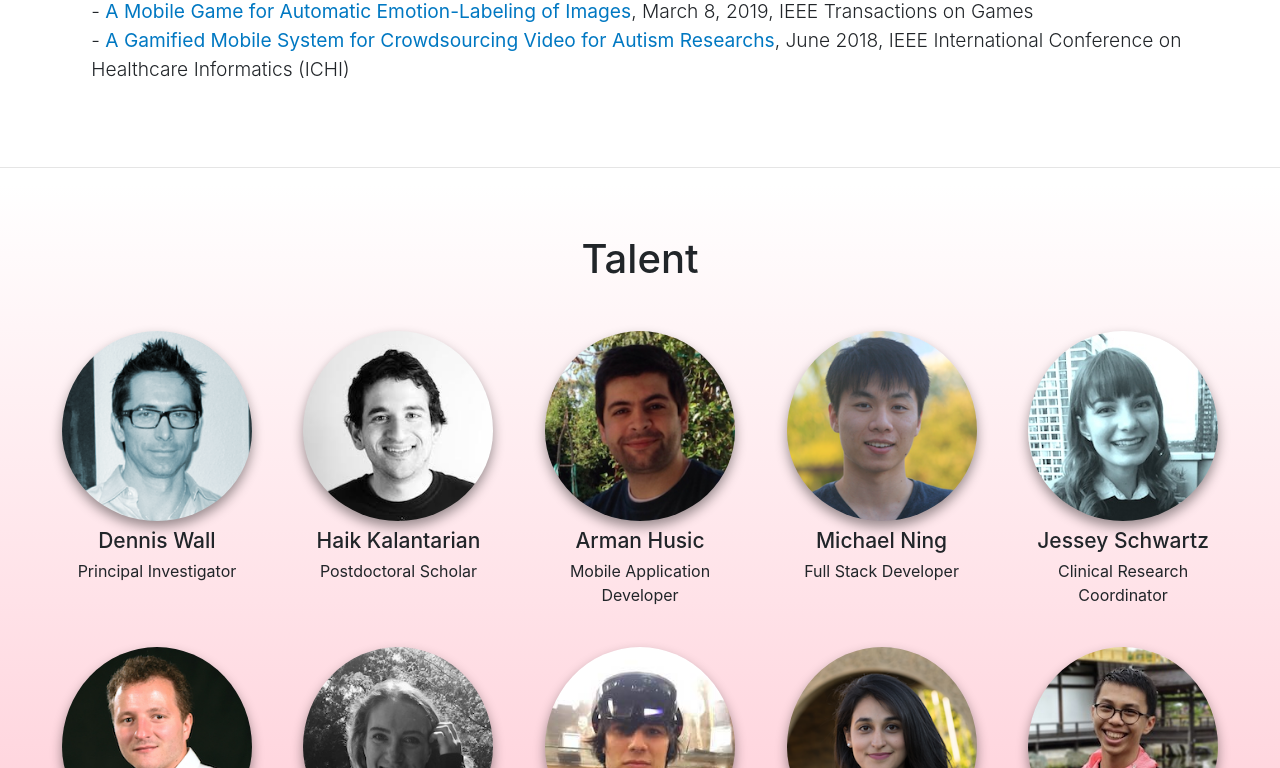
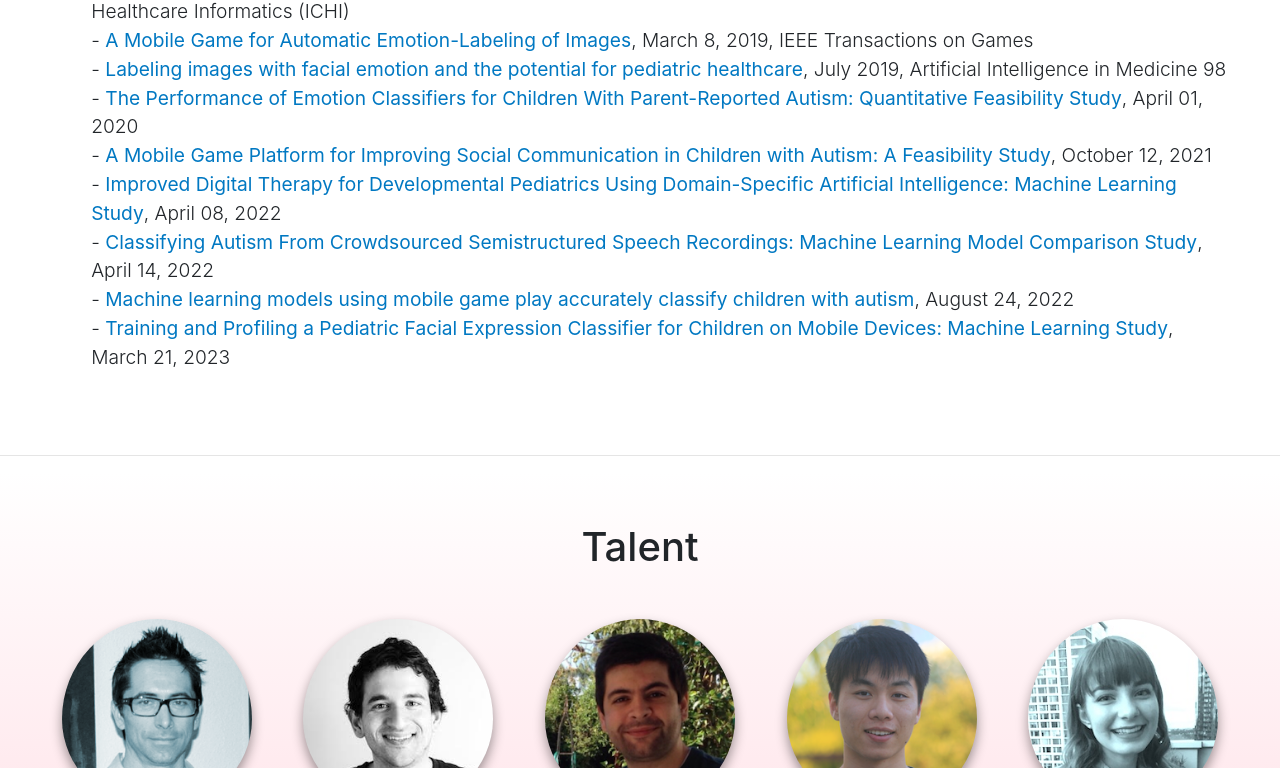
Before and after one commit to guesswhat-walllab/guesswhat-walllab.github.io, a website: page index.html in a window 1280 px wide. Shown: the part 3110-3878 px from the top of the page. Drawn offline with nearby package versions, Linux system fonts and the light colour scheme; a script that the page names is missing.

Commit message:
Include more papers in the Literature section

```diff
--- a/index.html
+++ b/index.html
@@ -190,9 +190,9 @@
                 October 02, 2018, Journal of Healthcare Informatics Research 3, no. 1
             </li>
             <li class="press-item">
-                <a href="https://www.sciencedirect.com/science/article/pii/S0933365718302598" target="_blank">Labeling
-                    images with facial emotion and the potential for pediatric healthcare</a>, July 2019, Artificial
-                Intelligence in Medicine 98
+                <a href="https://ieeexplore.ieee.org/abstract/document/8419385" target="_blank">A Gamified Mobile System for
+                    Crowdsourcing Video for Autism Researchs</a>, June 2018, IEEE International Conference on Healthcare
+                Informatics (ICHI)
             </li>
             <li class="press-item">
                 <a href="https://ieeexplore.ieee.org/abstract/document/8501577" target="_blank">A Mobile Game for
@@ -200,10 +200,33 @@
                     Emotion-Labeling of Images</a>, March 8, 2019, IEEE Transactions on Games
             </li>
             <li class="press-item">
-                <a href="https://ieeexplore.ieee.org/abstract/document/8419385" target="_blank">A Gamified Mobile System
-                    for
-                    Crowdsourcing Video for Autism Researchs</a>, June 2018, IEEE International Conference on Healthcare
-                Informatics (ICHI)
+                <a href="https://www.sciencedirect.com/science/article/pii/S0933365718302598" target="_blank">Labeling
+                    images with facial emotion and the potential for pediatric healthcare</a>, July 2019, Artificial
+                Intelligence in Medicine 98
+            </li>
+            <li class="press-item">
+                <a href="https://pubmed.ncbi.nlm.nih.gov/35962462/" target="_blank">The Performance of Emotion Classifiers for
+                    Children With Parent-Reported Autism: Quantitative Feasibility Study</a>, April 01, 2020
+            </li>
+            <li class="press-item">
+                <a href="https://pubmed.ncbi.nlm.nih.gov/34788890/" target="_blank">A Mobile Game Platform for Improving
+                    Social Communication in Children with Autism: A Feasibility Study</a>, October 12, 2021
+            </li>
+            <li class="press-item">
+                <a href="https://pubmed.ncbi.nlm.nih.gov/35962462/" target="_blank">Improved Digital Therapy for Developmental
+                    Pediatrics Using Domain-Specific Artificial Intelligence: Machine Learning Study</a>, April 08, 2022
+            </li>
+            <li class="press-item">
+                <a href="https://pubmed.ncbi.nlm.nih.gov/35962462/" target="_blank">Classifying Autism From Crowdsourced
+                    Semistructured Speech Recordings: Machine Learning Model Comparison Study</a>, April 14, 2022
+            </li>
+            <li class="press-item">
+                <a href="https://pubmed.ncbi.nlm.nih.gov/35962462/" target="_blank">Machine learning models using mobile game play
+                    accurately classify children with autism</a>, August 24, 2022
+            </li>
+            <li class="press-item">
+                <a href="https://pubmed.ncbi.nlm.nih.gov/35962462/" target="_blank">Training and Profiling a Pediatric Facial
+                    Expression Classifier for Children on Mobile Devices: Machine Learning Study</a>, March 21, 2023
             </li>
         </ul>
     </div>
```
